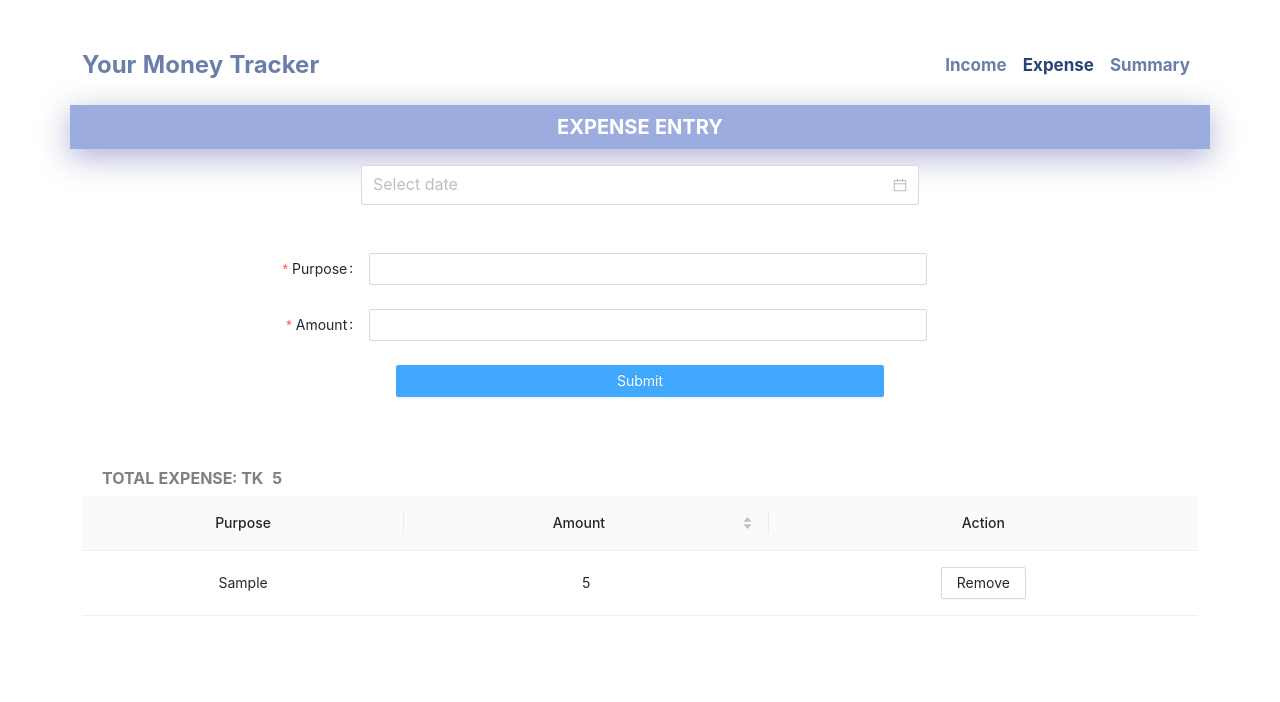
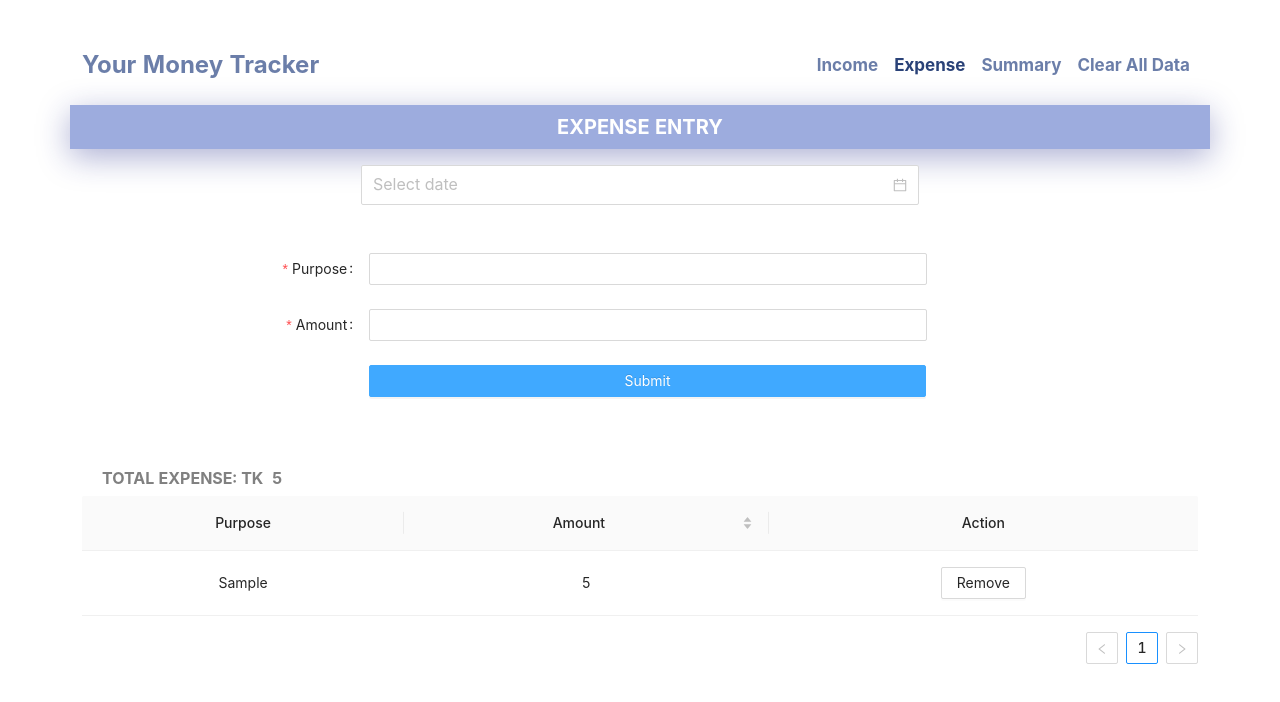
Before and after one commit to chaudhuree/expense-tracker-app, a React (Vite) app: page /expense in a window 1280 px wide. Both pictures are taken after typing "Sample", "5" into the empty fields and a click on the button "Submit". Shown: the top 702 px of the page. Built offline with nearby package versions, Linux system fonts and the light colour scheme.

Commit message:
localstorage added

```diff
--- a/src/components/DataDetails.jsx
+++ b/src/components/DataDetails.jsx
@@ -26,8 +26,7 @@ const DataDetails = () => {
       title: "Amount",
       dataIndex: "amount",
       sorter: {
-        compare: (a, b) => a.amount - b.amount,
-        multiple: 2,
+        compare: (a, b) => a.amount - b.amount
       },
     },
   ];
@@ -77,7 +76,9 @@ const DataDetails = () => {
               columns={columns}
               dataSource={incomeData}
               onChange={onChange}
-              pagination={false}
+              pagination={{
+                pageSize: 5
+              }}
             />
 
             <p className="text-total mt-5">
@@ -88,7 +89,9 @@ const DataDetails = () => {
               columns={columns}
               dataSource={expenseData}
               onChange={onChange}
-              pagination={false}
+              pagination={{
+                pageSize: 5
+              }}
               size="small"
             />
           </div>
--- a/src/components/ExpenseDataForm.jsx
+++ b/src/components/ExpenseDataForm.jsx
@@ -19,8 +19,7 @@ const ExpenseDataForm = () => {
       title: "Amount",
       dataIndex: "amount",
       sorter: {
-        compare: (a, b) => a.amount - b.amount,
-        multiple: 2,
+        compare: (a, b) => a.amount - b.amount
       },
     },
     {
@@ -129,13 +128,10 @@ const ExpenseDataForm = () => {
                     </Form.Item>
 
                     <Form.Item
-                      wrapperCol={{
-                        offset: 5,
-                        span: 14,
-                      }}
+
                     >
                       <Button
-                        className="w-100"
+                        className="w-100 form-button"
                         type="primary"
                         htmlType="submit"
                       >
@@ -161,7 +157,9 @@ const ExpenseDataForm = () => {
                   columns={columns}
                   dataSource={expenseData}
                   onChange={onChange}
-                  pagination={false}
+                  pagination={{
+                    pageSize: 4,
+                  }}
                 />
               </div>
             )}
--- a/src/components/IncomeDataForm.jsx
+++ b/src/components/IncomeDataForm.jsx
@@ -19,8 +19,7 @@ const IncomeDataForm = () => {
       title: "Amount",
       dataIndex: "amount",
       sorter: {
-        compare: (a, b) => a.amount - b.amount,
-        multiple: 2,
+        compare: (a, b) => a.amount - b.amount
       },
     },
     {
@@ -158,7 +157,9 @@ const IncomeDataForm = () => {
                   columns={columns}
                   dataSource={incomeData}
                   onChange={onChange}
-                  pagination={false}
+                  pagination={{
+                    pageSize: 4
+                  }}
                 />
               </div>
             )}
--- a/src/components/IncomeExpenseSummary.jsx
+++ b/src/components/IncomeExpenseSummary.jsx
@@ -30,16 +30,14 @@ const IncomeExpenseSummary = () => {
       title: "Income",
       dataIndex: "income",
       sorter: {
-        compare: (a, b) => a.income - b.income,
-        multiple: 2,
+        compare: (a, b) => a.income - b.income
       },
     },
     {
       title: "Expenses",
       dataIndex: "expenses",
       sorter: {
-        compare: (a, b) => a.amount - b.amount,
-        multiple: 2,
+        compare: (a, b) => a.expenses - b.expenses
       },
     },
   ];
@@ -66,7 +64,7 @@ const IncomeExpenseSummary = () => {
             <div className="col">
               <Table
                 columns={columns}
-                dataSource={allData}
+                dataSource={allData?.reverse()}
                 onChange={onChange}
                 pagination={{
                   pageSize: 10,
--- a/src/components/Navbar.jsx
+++ b/src/components/Navbar.jsx
@@ -1,7 +1,10 @@
 import React from "react";
-import { NavLink } from "react-router-dom";
+import { NavLink, useNavigate } from "react-router-dom";
+import { useClearLocalStorage } from "../hook/localStoregeHook";
 
 export default function Navbar() {
+  const clearAllExpenseHistory = useClearLocalStorage();
+  const navigate = useNavigate();
   return (
     <>
       <nav className="navbar navbar-expand-lg navbar-light py-3 static-top">
@@ -23,21 +26,50 @@ export default function Navbar() {
           <div className="collapse navbar-collapse" id="navbarSupportedContent">
             <ul className="navbar-nav ms-auto">
               <li className="nav-item">
-                <NavLink to="/income" className="nav-link " aria-current="page" href="#">
+                <NavLink
+                  to="/income"
+                  className="nav-link "
+                  aria-current="page"
+                  href="#"
+                >
                   Income
                 </NavLink>
               </li>
               <li className="nav-item">
-                <NavLink to="/expense" className="nav-link " aria-current="page" href="#">
+                <NavLink
+                  to="/expense"
+                  className="nav-link "
+                  aria-current="page"
+                  href="#"
+                >
                   Expense
                 </NavLink>
               </li>
               <li className="nav-item">
-                <NavLink to="/summary" className="nav-link " aria-current="page" href="#">
+                <NavLink
+                  to="/summary"
+                  className="nav-link "
+                  aria-current="page"
+                  href="#"
+                >
                   Summary
                 </NavLink>
               </li>
-              </ul>
+              <l className="nav-item">
+                <button
+                  onClick={() => {
+                    clearAllExpenseHistory("expense-tracker");
+                    navigate("/");
+                    window.location.reload();
+                  }}
+                  className="nav-link "
+                  aria-current="page"
+                  href="#"
+                >
+                  Clear All Data
+                </button>
+              </l>
+            </ul>
           </div>
         </div>
       </nav>
```
